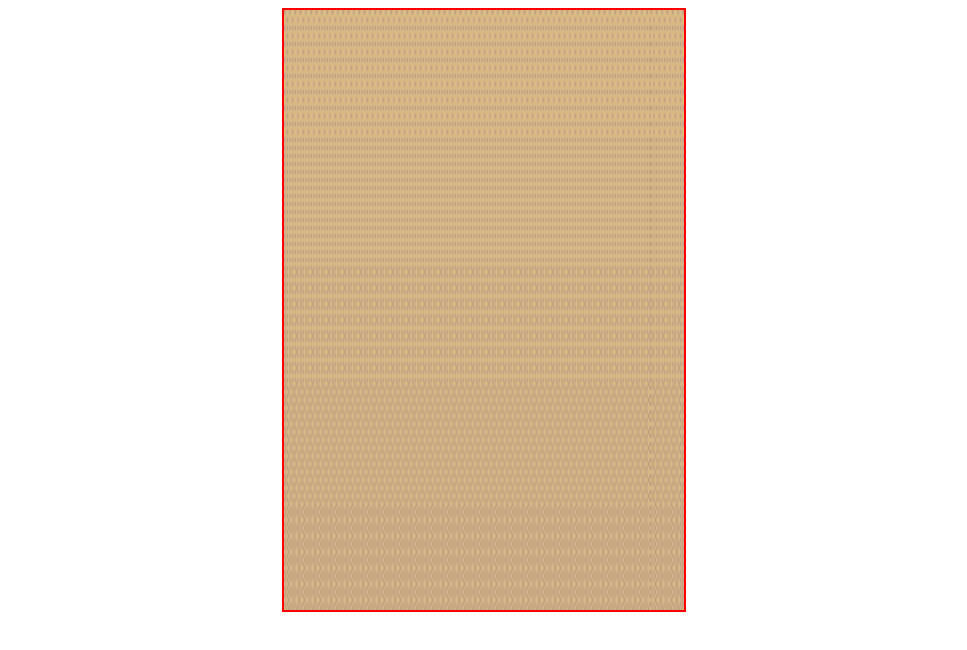
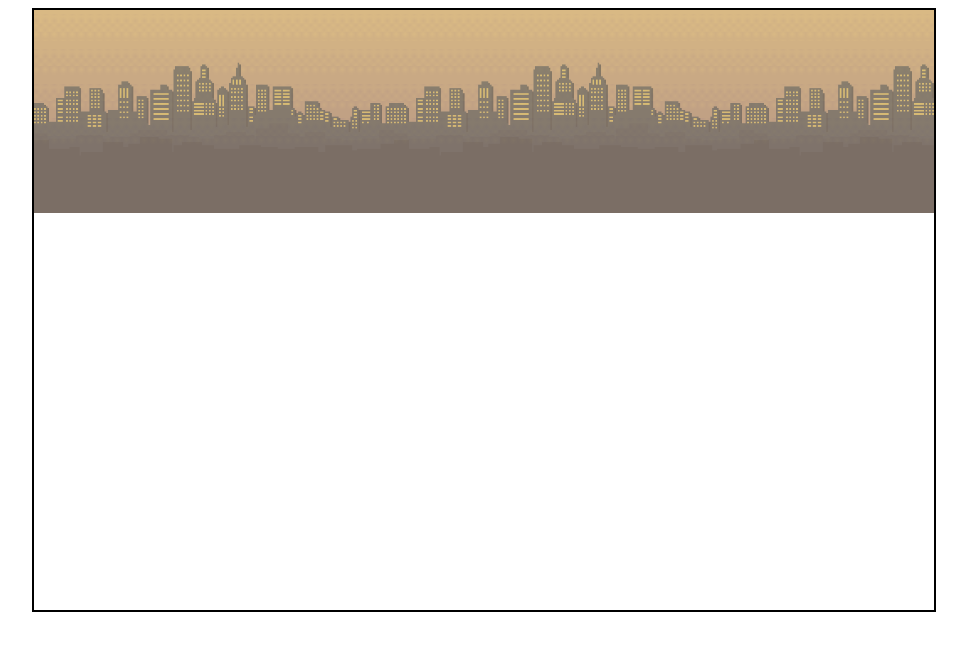
Before and after one commit to Rartosz/running_chef, a plain HTML site: page index.html in a window 1280 px wide. Shown: the whole page, without its empty margins (156-1123 px from the left). Drawn offline with Linux system fonts and the light colour scheme.

Commit message:
Add new files

```diff
--- a/app.js
+++ b/app.js
@@ -1,71 +1,6 @@
 const cvs = document.getElementById("myCanvas");
 const ctx = cvs.getContext("2d");
-
-
-// GAME VARS AND CONSTS
-let frames = 0;
-const DEGREE = Math.PI/180;
-
 
 // LOAD BACKGROUND IMAGE
 const city = new Image();
 city.src = "images/background.png";
-
-
-// BACKGROUND
-const bg =
-{
-    sX : 0,
-    sY : 0,
-    w : 275,
-    h : 226,
-    x : 0,
-    y : cvs.height - 226,
-    draw : function(){
-        ctx.drawImage(city, this.sX, this.sY, this.w, this.h, this.x, this.y, this.w, this.h);
-
-        ctx.drawImage(city, this.sX, this.sY, this.w, this.h, this.x + this.w, this.y, this.w, this.h);
-    }
-}
-
-
-
-
-
-
-
-function update()
-{
-
-}
-
-
-
-
-
-
-
-
-
-// DRAW
-function draw(){
-
-    ctx.fillStyle = "#70c5ce";
-    ctx.fillRect(0, 0, cvs.width, cvs.height);
-
-    bg.draw();
-
-}
-
-
-
-
-// LOOP
-function loop(){
-    update();
-    draw();
-   frames++;
-
-   requestAnimationFrame(loop);
-}
-loop();
--- a/style.css
+++ b/style.css
@@ -11,7 +11,11 @@ body
 
 #myCanvas
 {
-    width:400px;
+    width:900px;
     height:600px;
-    border:2px solid red;
+    border:2px solid black;
+    display:block;
+    background-image:url('images/background.png');
+    background-repeat: repeat-x;
+    background-size:40%;
 }
```
